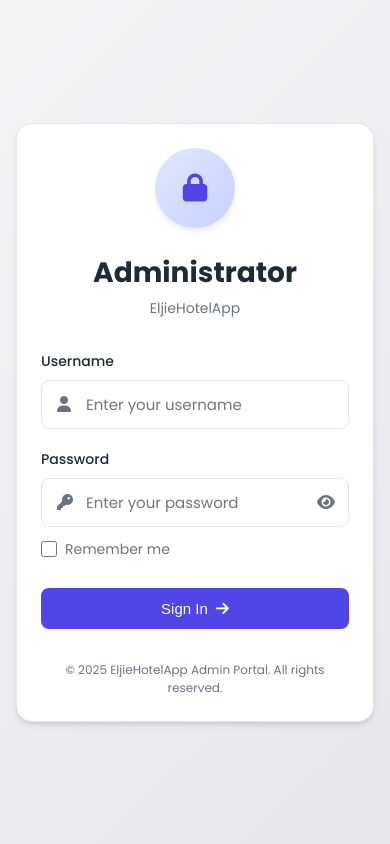
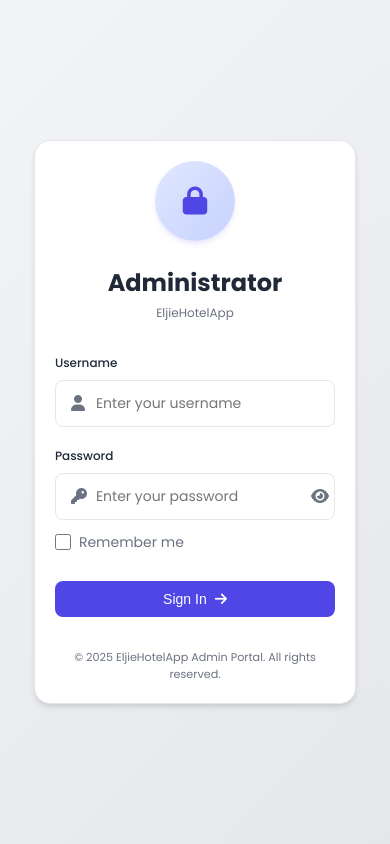
Before and after one commit to Metyu5/dashbord_eljieApp, a PHP site: page / in a window 390 px wide. Run offline with PHP 8.4, Linux system fonts and the light colour scheme.

Commit message:
perubahan pada index.php

```diff
--- a/index.php
+++ b/index.php
@@ -2,12 +2,12 @@
 <html lang="en">
 
 <head>
-    <meta charset="UTF-8">
-    <meta name="viewport" content="width=device-width, initial-scale=1.0">
+  <meta charset="UTF-8" />
+  <meta name="viewport" content="width=device-width, initial-scale=1.0" />
   <title>Login Admin - EljieHotelApp</title>
-    <link rel="icon" href="./assets/images/logo.png">
-    <link rel="stylesheet" href="https://cdnjs.cloudflare.com/ajax/libs/font-awesome/6.5.1/css/all.min.css">
-    <link href="https://fonts.googleapis.com/css2?family=Poppins:wght@300;400;500;600;700&display=swap" rel="stylesheet">
+  <link rel="icon" href="./assets/images/logo.png" />
+  <link rel="stylesheet" href="https://cdnjs.cloudflare.com/ajax/libs/font-awesome/6.5.1/css/all.min.css" />
+  <link href="https://fonts.googleapis.com/css2?family=Poppins:wght@300;400;500;600;700&display=swap" rel="stylesheet" />
   <style>
     :root {
       --primary: #4f46e5;
@@ -35,7 +35,6 @@
       align-items: center;
       padding: 1rem;
       color: var(--text);
-            overflow: hidden;
     }
 
     .login-container {
@@ -48,7 +47,8 @@
       text-align: center;
       border: 1px solid var(--border);
       height: auto;
-            max-height: 90vh;
+      max-height: 95vh;
+      overflow-y: auto;
     }
 
     .login-icon {
@@ -66,14 +66,14 @@
     }
 
     .login-title {
-            font-size: 1.75rem;
+      font-size: clamp(1.5rem, 2.5vw, 1.75rem);
       font-weight: 700;
       margin-bottom: 0.25rem;
       color: var(--text);
     }
 
     .login-subtitle {
-            font-size: 0.875rem;
+      font-size: clamp(0.75rem, 2vw, 0.875rem);
       color: var(--text-light);
       margin-bottom: 2rem;
     }
@@ -115,6 +115,7 @@
       border: 1px solid var(--border);
       border-radius: 0.5rem;
       font-size: 0.9375rem;
+      font-family: 'Poppins', sans-serif;
       transition: all 0.2s;
     }
 
@@ -172,10 +173,6 @@
       margin-top: 0.5rem;
     }
 
-        .input-group input {
-            font-family: 'Poppins', sans-serif;
-        }
-
     .btn-submit:hover {
       background-color: var(--primary-hover);
     }
@@ -186,9 +183,46 @@
       color: var(--text-light);
     }
 
+    /* Responsiveness */
+    @media (max-width: 1024px) {
+      .login-container {
+        padding: 2rem;
+        max-width: 90%;
+      }
+    }
+
+    @media (max-width: 768px) {
+      .login-container {
+        padding: 1.5rem;
+      }
+
+      .btn-submit {
+        font-size: 0.875rem;
+        padding: 0.65rem 1rem;
+      }
+    }
+
     @media (max-width: 480px) {
       .login-container {
-                padding: 1.5rem;
+        padding: 1.25rem;
+      }
+
+      .form-group label {
+        font-size: 0.75rem;
+      }
+
+      .input-group input {
+        font-size: 0.875rem;
+        padding-left: 2.5rem;
+      }
+
+      .toggle-password {
+        right: 2.5rem;
+        font-size: 0.875rem;
+      }
+
+      .footer-text {
+        font-size: 0.7rem;
       }
     }
   </style>
@@ -196,69 +230,60 @@
 
 <body>
   <div class="login-container">
-        <!-- Logo Icon -->
     <div class="login-icon">
       <i class="fas fa-lock"></i>
     </div>
 
-        <!-- Title -->
     <h1 class="login-title">Administrator</h1>
     <p class="login-subtitle">EljieHotelApp</p>
 
-        <!-- Form -->
     <form action="login.php" method="POST" class="login-form">
-            <!-- Username -->
       <div class="form-group">
         <label for="username">Username</label>
         <div class="input-group">
           <i class="fas fa-user"></i>
-                    <input type="text" id="username" name="username" placeholder="Enter your username" required>
+          <input type="text" id="username" name="username" placeholder="Enter your username" required />
         </div>
       </div>
 
-            <!-- Password -->
       <div class="form-group">
         <label for="password">Password</label>
         <div class="input-group">
           <i class="fas fa-key"></i>
-                    <input type="password" id="password" name="password" placeholder="Enter your password" required>
+          <input type="password" id="password" name="password" placeholder="Enter your password" required />
           <button type="button" class="toggle-password" id="togglePassword">
             <i class="fas fa-eye" id="eyeIcon"></i>
           </button>
         </div>
       </div>
 
-            <!-- Remember Me -->
       <div class="remember-me">
-                <input type="checkbox" id="remember-me" name="remember-me">
+        <input type="checkbox" id="remember-me" name="remember-me" />
         <label for="remember-me">Remember me</label>
       </div>
 
-            <!-- Submit Button -->
       <button type="submit" class="btn-submit">
         Sign In <i class="fas fa-arrow-right"></i>
       </button>
     </form>
 
-        <!-- Footer -->
     <div class="footer-text">
       © 2025 EljieHotelApp Admin Portal. All rights reserved.
     </div>
   </div>
 
-    <!-- JS Toggle Password -->
   <script>
-        document.addEventListener("DOMContentLoaded", function() {
-            const togglePassword = document.getElementById('togglePassword');
-            const passwordInput = document.getElementById('password');
-            const eyeIcon = document.getElementById('eyeIcon');
+    document.addEventListener("DOMContentLoaded", function () {
+      const togglePassword = document.getElementById("togglePassword");
+      const passwordInput = document.getElementById("password");
+      const eyeIcon = document.getElementById("eyeIcon");
 
-            togglePassword.addEventListener('click', function() {
-                const isPassword = passwordInput.type === 'password';
-                passwordInput.type = isPassword ? 'text' : 'password';
+      togglePassword.addEventListener("click", function () {
+        const isPassword = passwordInput.type === "password";
+        passwordInput.type = isPassword ? "text" : "password";
 
-                eyeIcon.classList.toggle('fa-eye-slash');
-                eyeIcon.classList.toggle('fa-eye');
+        eyeIcon.classList.toggle("fa-eye-slash");
+        eyeIcon.classList.toggle("fa-eye");
       });
     });
   </script>
```
Lines whose indentation alone changed are shown as unchanged.
